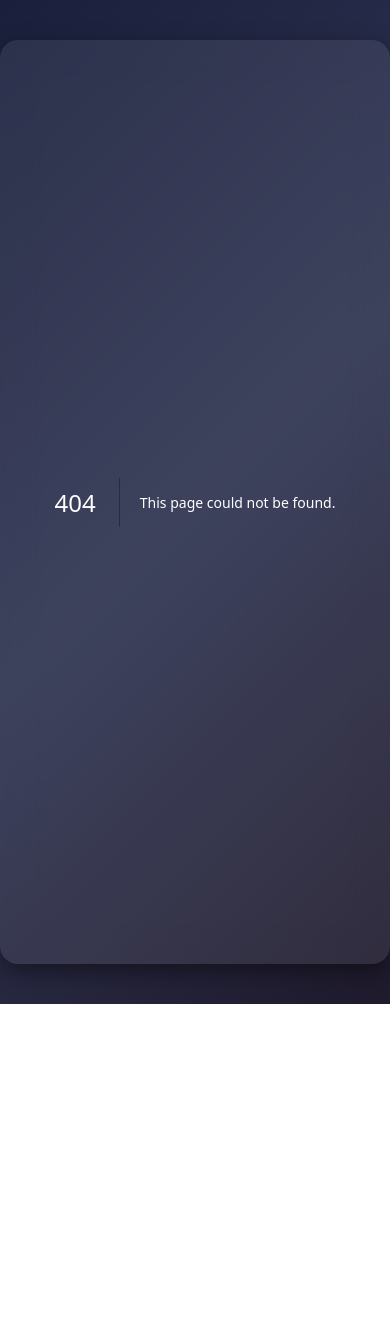
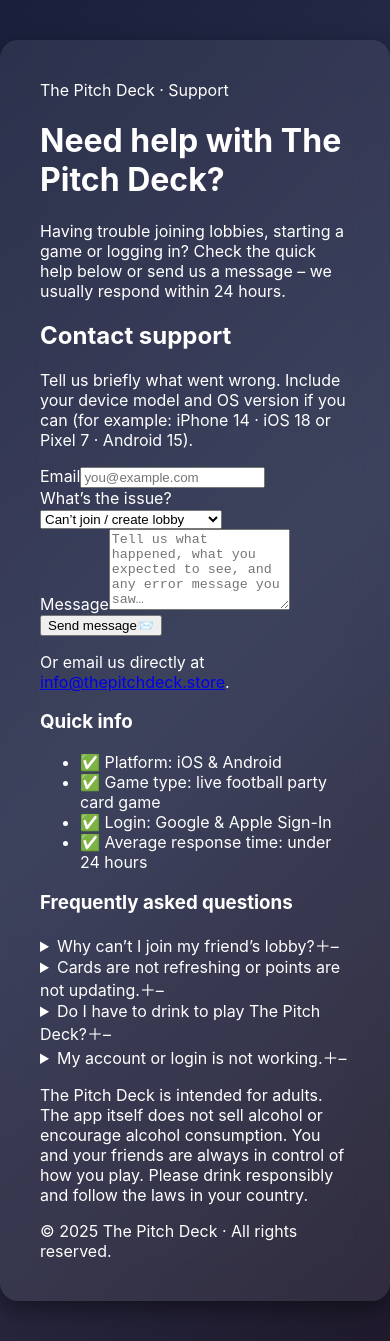
Before and after one commit to ktahagulpinar/thepitchdeck-reset, a Next.js app: page /support in a window 390 px wide. Before the commit this address had no page. Before the commit the page ends 1004 px from the top, so only its background shows below. Built offline with nearby package versions, Linux system fonts and the light colour scheme.

Commit message:
Add mobile-first support page with FAQs and contact form
This file contains a mobile-first support page design for 'The Pitch Deck' app, featuring FAQs and a contact form.

```diff
--- /dev/null
+++ b/app/support/page.tsx
@@ -0,0 +1,193 @@
+// app/support/page.tsx  (veya pages/support.tsx)
+// Şık, sade, mobile-first bir Support Page tasarımı
+
+import React from "react";
+
+const faqs = [
+  {
+    question: "Why can’t I join my friend’s lobby?",
+    answer:
+      "Make sure you both have the latest version of the app installed and a stable internet connection. If the lobby code or invite link is old, ask your friend to create a new lobby.",
+  },
+  {
+    question: "Cards are not refreshing or points are not updating.",
+    answer:
+      "Try leaving the lobby and joining again. If the problem persists, force close the app and reopen it. In rare cases our servers might be under maintenance.",
+  },
+  {
+    question: "Do I have to drink to play The Pitch Deck?",
+    answer:
+      "No. The Pitch Deck is designed as a fun party companion. You and your friends decide your own rules – the app never forces or encourages alcohol consumption.",
+  },
+  {
+    question: "My account or login is not working.",
+    answer:
+      "Check that you’re signing in with the same Google or Apple account you used before. If you still have issues, send us a short description and screenshots via the contact form below.",
+  },
+];
+
+export default function SupportPage() {
+  return (
+    <main className="min-h-screen bg-slate-950 text-slate-100">
+      <div className="mx-auto flex max-w-4xl flex-col gap-10 px-4 py-10 md:px-6 md:py-16">
+        {/* Header */}
+        <header className="space-y-3 text-center md:text-left">
+          <span className="inline-flex items-center rounded-full border border-slate-700 px-3 py-1 text-xs font-medium uppercase tracking-wide text-slate-300">
+            The Pitch Deck · Support
+          </span>
+          <h1 className="text-3xl font-semibold tracking-tight md:text-4xl">
+            Need help with{" "}
+            <span className="bg-gradient-to-r from-emerald-400 to-sky-400 bg-clip-text text-transparent">
+              The Pitch Deck
+            </span>
+            ?
+          </h1>
+          <p className="max-w-2xl text-sm text-slate-300 md:text-base">
+            Having trouble joining lobbies, starting a game or logging in?
+            Check the quick help below or send us a message – we usually respond within{" "}
+            <span className="font-semibold text-emerald-300">24 hours</span>.
+          </p>
+        </header>
+
+        <div className="grid gap-10 md:grid-cols-[1.4fr,1fr] md:items-start">
+          {/* Contact Form */}
+          <section className="space-y-5 rounded-2xl border border-slate-800 bg-slate-900/60 p-5 shadow-lg shadow-slate-900/40 backdrop-blur">
+            <h2 className="text-lg font-semibold md:text-xl">Contact support</h2>
+            <p className="text-sm text-slate-300">
+              Tell us briefly what went wrong. Include your device model and OS version if you can
+              (for example: <span className="font-mono">iPhone 14 · iOS 18</span> or{" "}
+              <span className="font-mono">Pixel 7 · Android 15</span>).
+            </p>
+
+            <form
+              className="space-y-4"
+              action="mailto:info@thepitchdeck.store"
+              method="post"
+              encType="text/plain"
+            >
+              <div className="space-y-2">
+                <label className="block text-sm font-medium text-slate-200">
+                  Email
+                </label>
+                <input
+                  type="email"
+                  name="email"
+                  required
+                  placeholder="you@example.com"
+                  className="w-full rounded-xl border border-slate-700 bg-slate-950/80 px-3 py-2 text-sm outline-none ring-0 transition focus:border-emerald-400 focus:ring-2 focus:ring-emerald-500/40"
+                />
+              </div>
+
+              <div className="space-y-2">
+                <label className="block text-sm font-medium text-slate-200">
+                  What’s the issue?
+                </label>
+                <select
+                  name="topic"
+                  className="w-full rounded-xl border border-slate-700 bg-slate-950/80 px-3 py-2 text-sm outline-none ring-0 transition focus:border-emerald-400 focus:ring-2 focus:ring-emerald-500/40"
+                >
+                  <option value="lobby">Can’t join / create lobby</option>
+                  <option value="cards">Cards / points not updating</option>
+                  <option value="login">Login / account problem</option>
+                  <option value="bug">Bug / crash</option>
+                  <option value="feedback">Feature request / feedback</option>
+                  <option value="other">Other</option>
+                </select>
+              </div>
+
+              <div className="space-y-2">
+                <label className="block text-sm font-medium text-slate-200">
+                  Message
+                </label>
+                <textarea
+                  name="message"
+                  required
+                  rows={5}
+                  placeholder="Tell us what happened, what you expected to see, and any error message you saw…"
+                  className="w-full resize-none rounded-xl border border-slate-700 bg-slate-950/80 px-3 py-2 text-sm outline-none ring-0 transition focus:border-emerald-400 focus:ring-2 focus:ring-emerald-500/40"
+                />
+              </div>
+
+              <button
+                type="submit"
+                className="inline-flex w-full items-center justify-center gap-2 rounded-xl bg-gradient-to-r from-emerald-500 to-sky-500 px-4 py-2.5 text-sm font-semibold text-slate-950 shadow-lg shadow-emerald-500/30 transition hover:brightness-110 active:scale-[0.98]"
+              >
+                Send message
+                <span aria-hidden>📨</span>
+              </button>
+
+              <p className="text-xs text-slate-400">
+                Or email us directly at{" "}
+                <a
+                  href="mailto:info@thepitchdeck.store"
+                  className="font-medium text-emerald-300 underline-offset-2 hover:underline"
+                >
+                  info@thepitchdeck.store
+                </a>
+                .
+              </p>
+            </form>
+          </section>
+
+          {/* Side panel: quick info + FAQ */}
+          <aside className="space-y-6">
+            <div className="rounded-2xl border border-emerald-500/40 bg-gradient-to-br from-emerald-500/10 via-slate-900 to-sky-500/10 p-5 shadow-lg shadow-emerald-500/20">
+              <h3 className="text-sm font-semibold text-emerald-300">
+                Quick info
+              </h3>
+              <ul className="mt-3 space-y-2 text-xs text-slate-200">
+                <li>
+                  ✅ <span className="font-medium">Platform:</span> iOS & Android
+                </li>
+                <li>
+                  ✅ <span className="font-medium">Game type:</span> live football party card game
+                </li>
+                <li>
+                  ✅ <span className="font-medium">Login:</span> Google & Apple Sign-In
+                </li>
+                <li>
+                  ✅ <span className="font-medium">Average response time:</span> under 24 hours
+                </li>
+              </ul>
+            </div>
+
+            <div className="space-y-4 rounded-2xl border border-slate-800 bg-slate-900/60 p-5">
+              <h3 className="text-sm font-semibold text-slate-100">
+                Frequently asked questions
+              </h3>
+              <div className="space-y-3">
+                {faqs.map((item) => (
+                  <details
+                    key={item.question}
+                    className="group rounded-xl border border-slate-800 bg-slate-950/40 p-3 text-xs text-slate-200"
+                  >
+                    <summary className="flex cursor-pointer list-none items-center justify-between gap-2 text-left font-medium text-slate-100">
+                      <span>{item.question}</span>
+                      <span className="text-slate-500 group-open:hidden">＋</span>
+                      <span className="hidden text-slate-500 group-open:inline">–</span>
+                    </summary>
+                    <p className="mt-2 text-xs leading-relaxed text-slate-300">
+                      {item.answer}
+                    </p>
+                  </details>
+                ))}
+              </div>
+            </div>
+
+            <p className="text-[11px] leading-relaxed text-slate-500">
+              The Pitch Deck is intended for adults. The app itself does not sell
+              alcohol or encourage alcohol consumption. You and your friends are
+              always in control of how you play. Please drink responsibly and follow
+              the laws in your country.
+            </p>
+          </aside>
+        </div>
+
+        {/* Footer */}
+        <footer className="border-t border-slate-800 pt-4 text-center text-[11px] text-slate-500">
+          © {new Date().getFullYear()} The Pitch Deck · All rights reserved.
+        </footer>
+      </div>
+    </main>
+  );
+}
```
